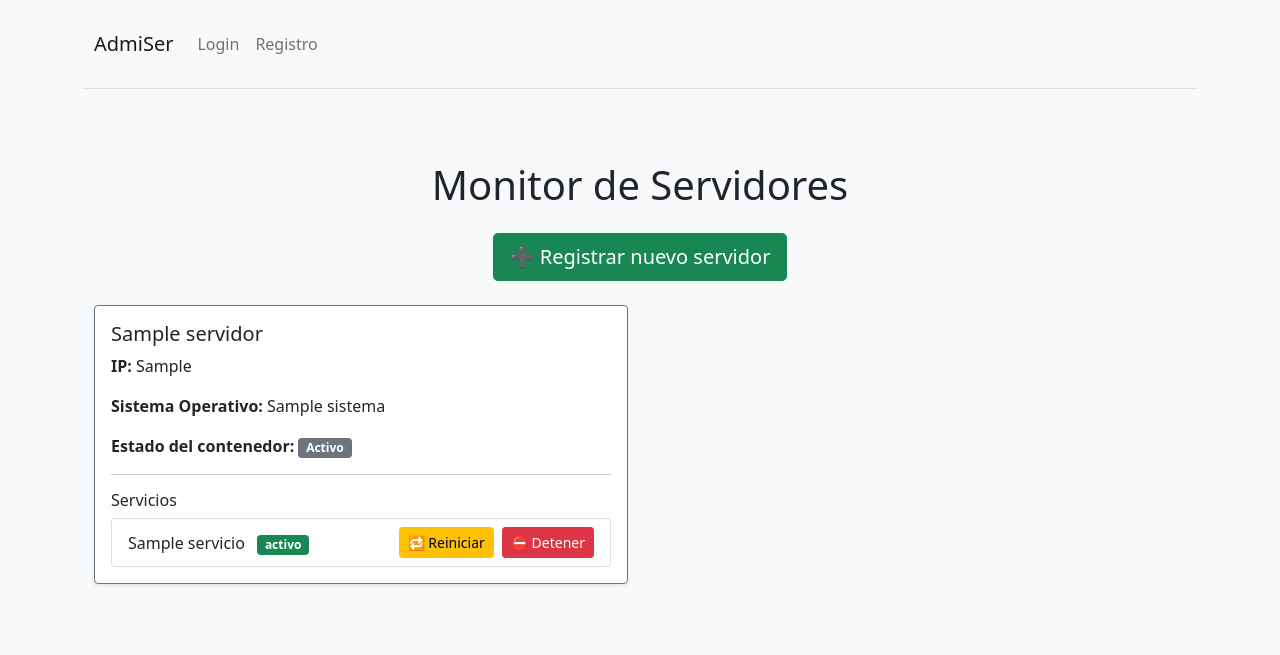
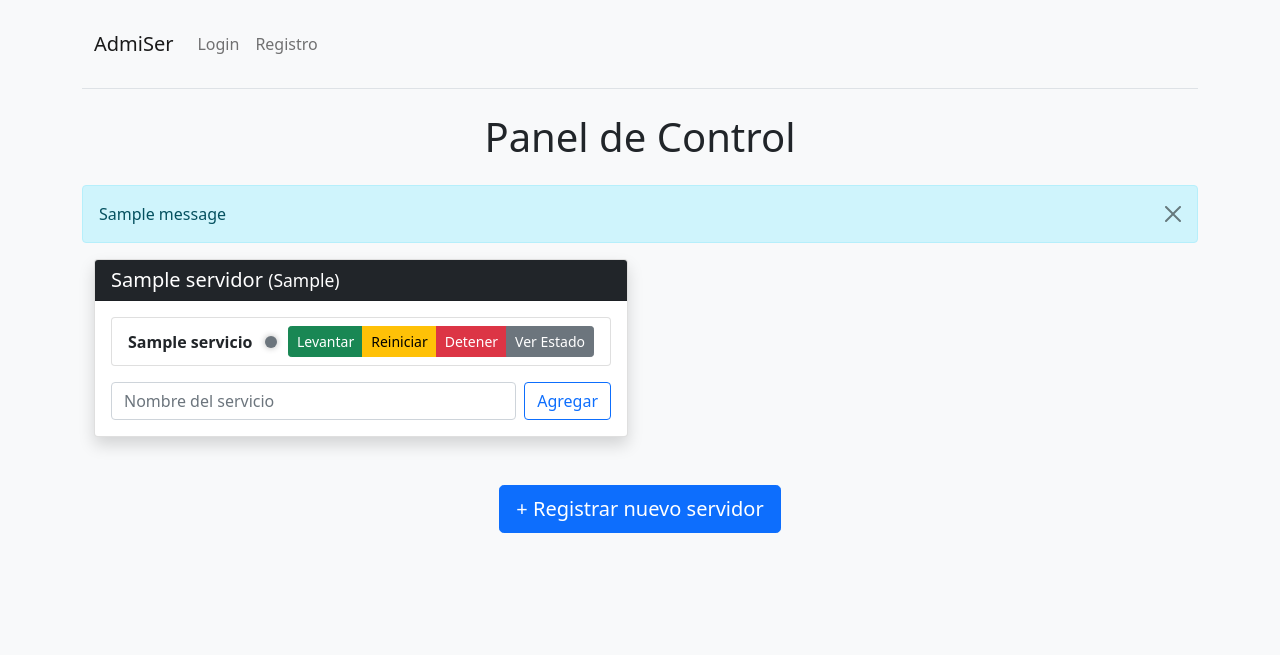
Before and after one commit to KevonHernandez/admiser, a Django app: template ProyectoSeguro/AdmiSer/templates/dashboard.html in a window 1280 px wide. Shown: the top 655 px of the page. Run offline with Django 5.2, Linux system fonts and the light colour scheme; the template is opened without the code that fills it: most values are stand-ins (such as "Sample title", 1, 10 or a date in 2020); one stand-in notice (Sample message) is shown.

Commit message:
Add files via upload

```diff
--- a/ProyectoSeguro/AdmiSer/templates/dashboard.html
+++ b/ProyectoSeguro/AdmiSer/templates/dashboard.html
@@ -1,105 +1,114 @@
 {% extends 'base.html' %}
-
-{% block title %}Monitor de Servidores{% endblock %}
+{% load static %}
+{% block title %}Panel de Servicios{% endblock %}
 
 {% block content %}
-<div class="container py-5">
-  <h1 class="text-center mb-4">Monitor de Servidores</h1>
+<h1 class="text-center my-4">Panel de Control</h1>
 
-  <div class="text-center mb-4">
-    <a href="{% url 'AdmiSer:registrarservidor' %}" class="btn btn-success btn-lg">
-      ➕ Registrar nuevo servidor
-    </a>
-  </div>
+{% if messages %}
+<div class="alert alert-info alert-dismissible fade show" role="alert">
+  {% for message in messages %}
+    {{ message }}
+  {% endfor %}
+  <button type="button" class="btn-close" data-bs-dismiss="alert" aria-label="Close"></button>
+</div>
+{% endif %}
 
-  {% if servidores %}
+<div class="container">
   <div class="row">
     {% for servidor in servidores %}
-    <div class="col-md-6">
-      <div class="card mb-4 shadow-sm {% if servidor.estado == 'running' %}border-success{% else %}border-secondary{% endif %}">
+    <div class="col-md-6 mb-4">
+      <div class="card shadow">
+        <div class="card-header bg-dark text-white">
+          <h5 class="mb-0">{{ servidor.nombre }} <small>({{ servidor.ip }})</small></h5>
+        </div>
         <div class="card-body">
-          <h5 class="card-title">{{ servidor.nombre }}</h5>
-          <p><strong>IP:</strong> {{ servidor.ip }}</p>
-          <p><strong>Sistema Operativo:</strong> {{ servidor.sistema }}</p>
-          <p><strong>Estado del contenedor:</strong>
-            <span class="badge {% if servidor.estado == 'running' %}bg-success{% else %}bg-secondary{% endif %}">
-              {{ servidor.estado|title }}
-            </span>
-          </p>
 
-
-          <hr>
-          <h6>Servicios</h6>
-          <ul class="list-group">
-            {% for servicio in servidor.servicios %}
+          {% if servidor.servicio_set.all %}
+          <ul class="list-group mb-3">
+            {% for servicio in servidor.servicio_set.all %}
             <li class="list-group-item d-flex justify-content-between align-items-center">
               <div>
-                {{ servicio.nombre }}
-                <span class="badge {% if servicio.estado == 'activo' %}bg-success{% else %}bg-secondary{% endif %} ms-2">
-                  {{ servicio.estado }}
-                </span>
+                <strong>{{ servicio.nombre }}</strong>
+                <span id="estado_led_{{ servicio.id }}" class="ms-2 estado-led bg-secondary"></span>
               </div>
-              <div>
-                <button class="btn btn-sm btn-warning me-1"
-                  onclick="accionServicio('{{ servidor.contenedor }}', '{{ servicio.nombre }}', 'reiniciar')">
-                  🔁 Reiniciar
-                </button>
-                <button class="btn btn-sm btn-danger"
-                  onclick="accionServicio('{{ servidor.contenedor }}', '{{ servicio.nombre }}', 'detener')">
-                  ⛔ Detener
-                </button>
+              <div class="btn-group btn-group-sm" role="group">
+                <button class="btn btn-success" onclick="ejecutarAccion({{ servicio.id }}, 'levantar')">Levantar</button>
+                <button class="btn btn-warning" onclick="ejecutarAccion({{ servicio.id }}, 'reiniciar')">Reiniciar</button>
+                <button class="btn btn-danger" onclick="ejecutarAccion({{ servicio.id }}, 'detener')">Detener</button>
+                <button class="btn btn-secondary" onclick="ejecutarAccion({{ servicio.id }}, 'estado')">Ver Estado</button>
               </div>
             </li>
             {% endfor %}
           </ul>
+          {% else %}
+          <p class="text-muted">No hay servicios en este servidor.</p>
+          {% endif %}
+
+          <form method="POST" class="d-flex">
+            {% csrf_token %}
+            <input type="hidden" name="servidor_id" value="{{ servidor.id }}">
+            <input type="text" name="nombre_servicio" class="form-control me-2" placeholder="Nombre del servicio" required>
+            <button type="submit" class="btn btn-outline-primary">Agregar</button>
+          </form>
+
         </div>
       </div>
     </div>
     {% endfor %}
   </div>
-  {% else %}
-  <p class="text-center text-muted">No hay servidores registrados aún.</p>
-  {% endif %}
+
+  <div class="text-center mt-4">
+    <a href="{% url 'AdmiSer:registrarservidor' %}" class="btn btn-primary btn-lg">
+      + Registrar nuevo servidor
+    </a>
+  </div>
 </div>
 
+<style>
+  .estado-led {
+    display: inline-block;
+    width: 12px;
+    height: 12px;
+    border-radius: 50%;
+    box-shadow: 0 0 6px rgba(0, 0, 0, 0.3);
+    transition: background-color 0.3s ease, box-shadow 0.3s ease;
+  }
+  .estado-led.activo {
+    background-color: #28a745;
+    box-shadow: 0 0 10px #28a745;
+  }
+  .estado-led.inactivo {
+    background-color: #dc3545;
+    box-shadow: 0 0 10px #dc3545;
+  }
+  .estado-led.desconocido {
+    background-color: #6c757d;
+    box-shadow: 0 0 10px #6c757d;
+  }
+</style>
+
 <script>
-  function accionServicio(contenedor, servicio, accion) {
-    fetch("/accion-servicio/", {
-      method: "POST",
-      headers: {
-        "Content-Type": "application/json",
-        "X-CSRFToken": getCookie("csrftoken")
-      },
-      body: JSON.stringify({
-        contenedor: contenedor,
-        servicio: servicio,
-        accion: accion
+  function ejecutarAccion(servicioId, accion) {
+    const url = `/servicio/${accion}/${servicioId}/`;
+
+    fetch(url)
+      .then(res => {
+        if (!res.ok) throw new Error('Error en la petición');
+        return res.json();
       })
-    })
-    .then(res => res.json())
-    .then(data => {
-      alert(data.mensaje);
-      location.reload();
-    })
-    .catch(error => {
-      console.error("Error:", error);
-      alert("Ocurrió un error al intentar controlar el servicio.");
-    });
-  }
-
-  function getCookie(name) {
-    let cookieValue = null;
-    if (document.cookie && document.cookie !== "") {
-      const cookies = document.cookie.split(";");
-      for (let i = 0; i < cookies.length; i++) {
-        const cookie = cookies[i].trim();
-        if (cookie.startsWith(name + "=")) {
-          cookieValue = decodeURIComponent(cookie.slice(name.length + 1));
-          break;
+      .then(data => {
+        const led = document.getElementById(`estado_led_${servicioId}`);
+        if (data.estado) {
+          if (led) {
+            led.classList.remove('activo', 'inactivo', 'desconocido');
+            led.classList.add(data.estado);
+          }
         }
-      }
-    }
-    return cookieValue;
+        alert(data.resultado || `Estado: ${data.estado}`);
+      })
+      .catch(err => alert("Error: " + err.message));
   }
 </script>
+
 {% endblock %}
```
Also changed, not shown: ProyectoSeguro/AdmiSer/templates/listar_servidores.html (added, +12 -0 lines), ProyectoSeguro/AdmiSer/templates/registrar_servidor.html (added, +28 -0 lines).
